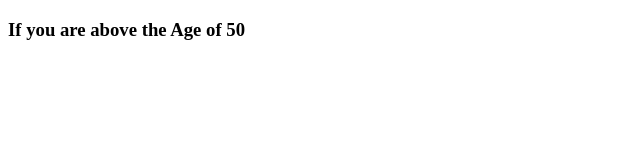
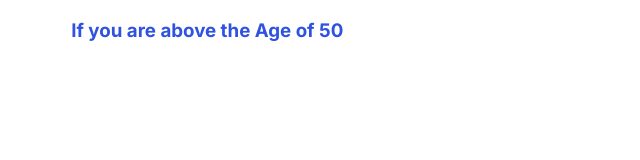
Before and after one commit to tripwithrudra/TripSafe-COI-UI, a plain HTML site: page Pages/page3/index.html in a window 1280 px wide. Shown: the whole page, without its empty margins (0-640 px from the left). Drawn offline with Linux system fonts and the light colour scheme.

Commit message:
Add Inter Font

```diff
--- a/Pages/global.css
+++ b/Pages/global.css
@@ -1,5 +1,8 @@
+@import url('https://fonts.googleapis.com/css2?family=Inter:ital,opsz,wght@0,14..32,100..900;1,14..32,100..900&display=swap');
+
 :root {
     --white: #ffffff;
     --primary-blue: #2F52E0;
     --black: #000000;
+    --inter-font: 'Inter', sans-serif;
 }
--- a/Pages/page3/index.html
+++ b/Pages/page3/index.html
@@ -4,10 +4,12 @@
     <meta charset="UTF-8">
     <meta name="viewport" content="width=device-width, initial-scale=1.0">
     <title>Page 3</title>
+    <link rel="stylesheet" href="styles.css">
 </head>
 <body>
+    <!-- Follow CSS BEM Convention -->
     <div class="container">
-        <h3>If you are above the Age of 50</h3>
+        <h3 class="container__title">If you are above the Age of 50</h3>
     </div>
 
 </body>
--- a/Pages/page3/styles.css
+++ b/Pages/page3/styles.css
@@ -0,0 +1,12 @@
+@import '../global.css';
+
+.container__title {
+    color: var(--primary-blue);
+}
+
+.container {
+    width: 90%;
+    margin: 0 auto;
+    font-family: var(--inter-font);
+
+}
```
